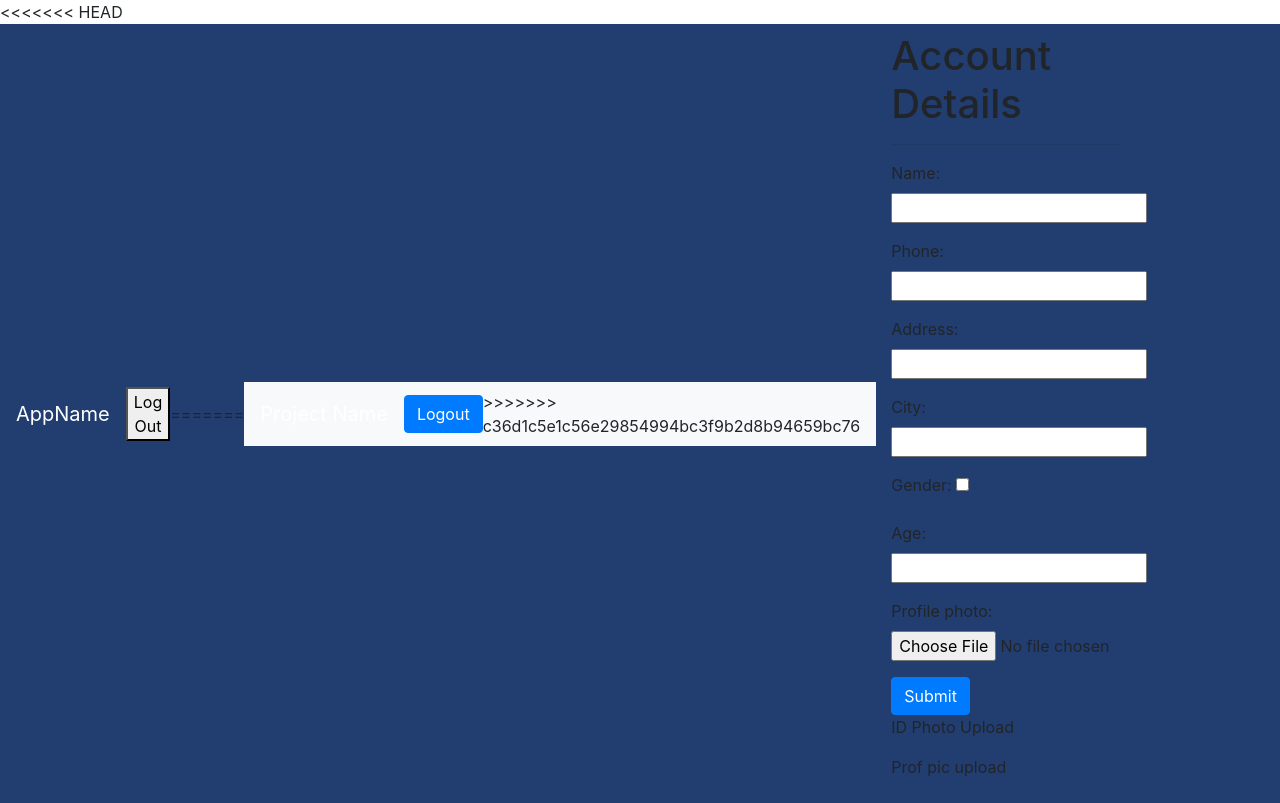
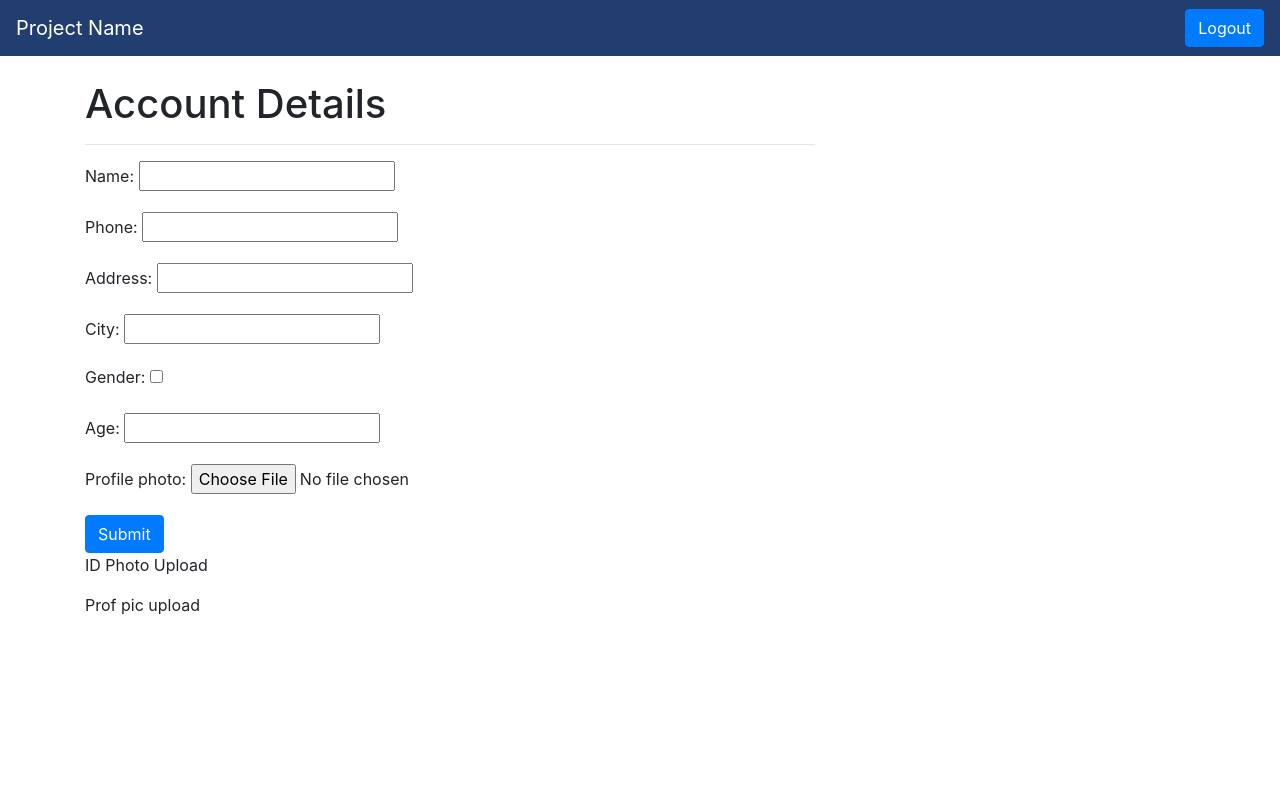
Before and after one commit to GUVHacks/GUVHacksProject, a Django app: page /account-setup/ in a window 1280 px wide. After the commit the page ends 615 px from the top, so only its background shows below. Run offline with Django 3.2, Linux system fonts and the light colour scheme; the visitor is signed in with stand-in values (Sample User, id 1); some libraries are stand-ins or nearby versions.

Commit message:
Nav bar merge conflict fix

```diff
--- a/core/templates/core/base/nav.html
+++ b/core/templates/core/base/nav.html
@@ -1,11 +1,4 @@
-<<<<<<< HEAD
 <nav class="navbar navbar-expand-lg navbar-dark bg-navy">
-  <a class="navbar-brand" href="/">AppName</a>
-  {% if user.is_authenticated %}
-    <button class="navbar-button logout-button" type="button" aria-label="Log Out">Log Out</button>
-  {% endif %}
-=======
-<nav class="navbar navbar-expand-lg navbar-light bg-light">
   <a class="navbar-brand" href="/">Project Name</a>
   <button class="navbar-toggler" type="button" data-toggle="collapse" data-target="#navbarSupportedContent" aria-controls="navbarSupportedContent" aria-expanded="false" aria-label="Toggle navigation">
     <span class="navbar-toggler-icon"></span>
@@ -37,5 +30,4 @@
    		<a href="{% url 'logout' %}" class="btn btn-primary">Logout</a>
    	{% endif %}
   </div>
->>>>>>> c36d1c5e1c56e29854994bc3f9b2d8b94659bc76
 </nav>
```
